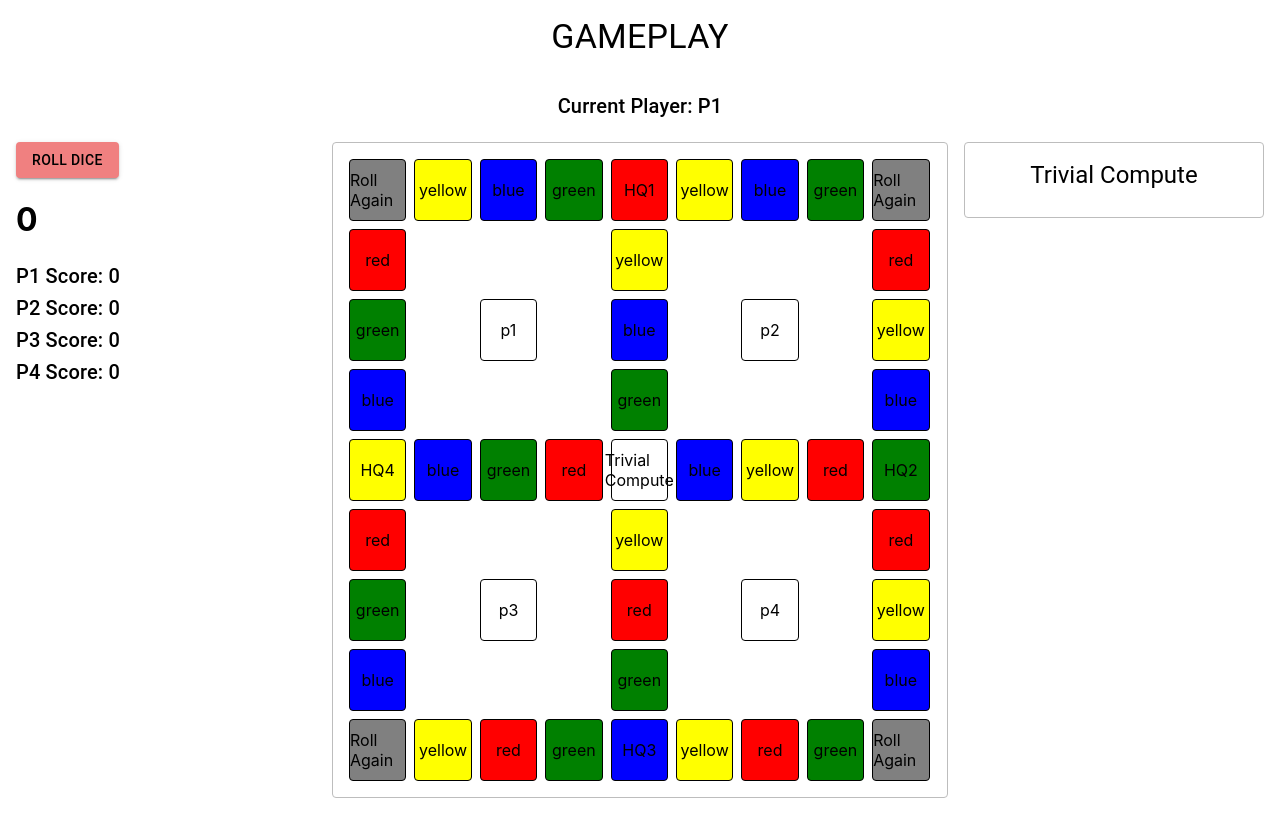
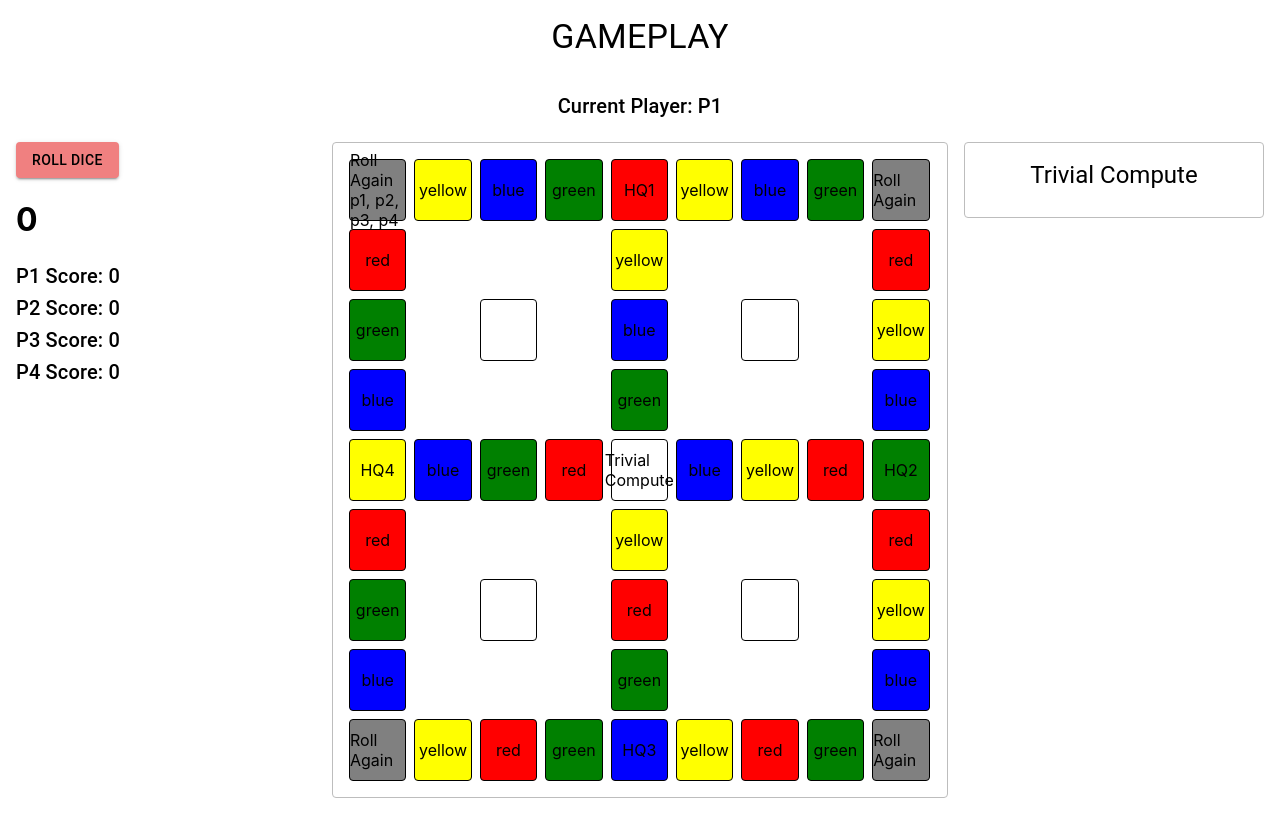
Before and after one commit to shanesreal/Coding_Avengers_Frontend, a React (Create React App) app in the folder my-app/: page /game-board in a window 1280 px wide. Built offline with nearby package versions, Linux system fonts and the light colour scheme; no server answers.

Commit message:
Implement gameboard pathing logic

```diff
--- a/my-app/src/Components/Pages/GameBoard.js
+++ b/my-app/src/Components/Pages/GameBoard.js
@@ -14,11 +14,18 @@ const GameBoard = () => {
     ["Roll Again", "yellow", "red", "green", "HQ3", "yellow", "red", "green", "Roll Again"],
   ];
 
+  const pathSequence = [
+    [0, 0], [0, 1], [0, 2], [0, 3], [0, 4], [0, 5], [0, 6], [0, 7], [0, 8],
+    [1, 8], [2, 8], [3, 8], [4, 8], [5, 8], [6, 8], [7, 8], [8, 8],
+    [8, 7], [8, 6], [8, 5], [8, 4], [8, 3], [8, 2], [8, 1], [8, 0],
+    [7, 0], [6, 0], [5, 0], [4, 0], [3, 0], [2, 0], [1, 0]
+  ];
+
   const initialPositions = {
-    p1: { position: [2, 2], hasMoved: false },
-    p2: { position: [2, 6], hasMoved: false },
-    p3: { position: [6, 2], hasMoved: false },
-    p4: { position: [6, 6], hasMoved: false }
+    p1: { position: 0, hasMoved: false },
+    p2: { position: 0, hasMoved: false },
+    p3: { position: 0, hasMoved: false },
+    p4: { position: 0, hasMoved: false }
   };
 
   const initialScores = {
@@ -76,19 +83,14 @@ const GameBoard = () => {
 
   const movePlayer = (player, diceRoll) => {
     const newPos = { ...positions };
-    const { position } = newPos[player];
-    let [row, col] = position;
+    let newPositionIndex = newPos[player].position + diceRoll;
 
-    const totalCols = boardLayout[0].length;
-    col += diceRoll;
-
-    if (col >= totalCols) {
-      row = (row + Math.floor(col / totalCols)) % boardLayout.length;
-      col = col % totalCols;
+    if (newPositionIndex >= pathSequence.length) {
+      newPositionIndex = pathSequence.length - 1;
     }
 
-    if (row !== position[0] || col !== position[1]) {
-      newPos[player] = { position: [row, col], hasMoved: true };
+    newPos[player].position = newPositionIndex;
+    newPos[player].hasMoved = true;
     setPositions(newPos);
 
     const newScores = { ...scores };
@@ -99,7 +101,7 @@ const GameBoard = () => {
       setWinner(player);
       return;
     }
-    }
+
     const nextPlayer = getNextPlayer(player);
     setCurrentPlayer(nextPlayer);
     updateQuestion(nextPlayer);
@@ -131,9 +133,11 @@ const GameBoard = () => {
 
   const renderTile = (content, color, row, col) => {
     let players = Object.entries(positions).filter(([key, value]) => {
-      const [r, c] = value.position;
+      const posIndex = value.position;
+      const [r, c] = pathSequence[posIndex];
       return r === row && c === col;
     }).map(([key]) => key);
+
     return (
       <Box
         border={1}
```
Lines whose indentation alone changed are shown as unchanged.
